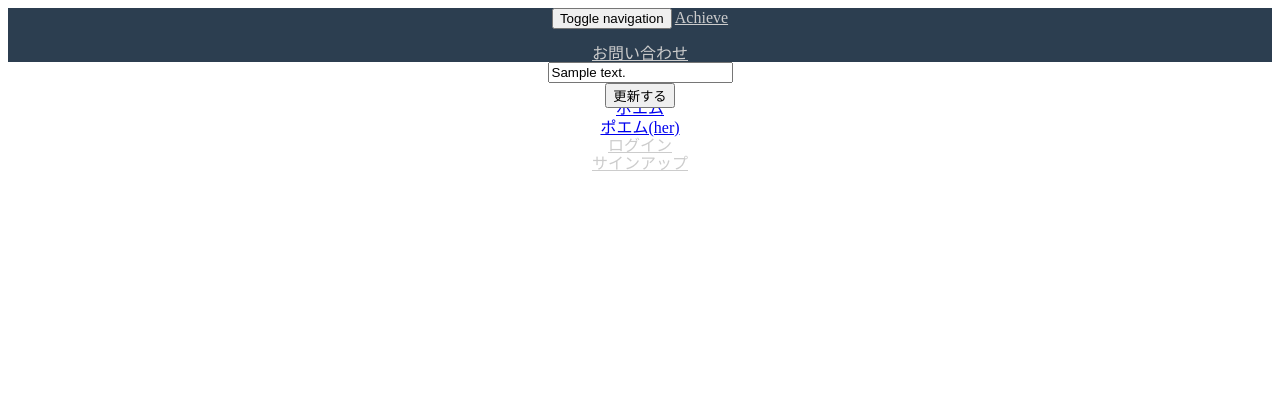
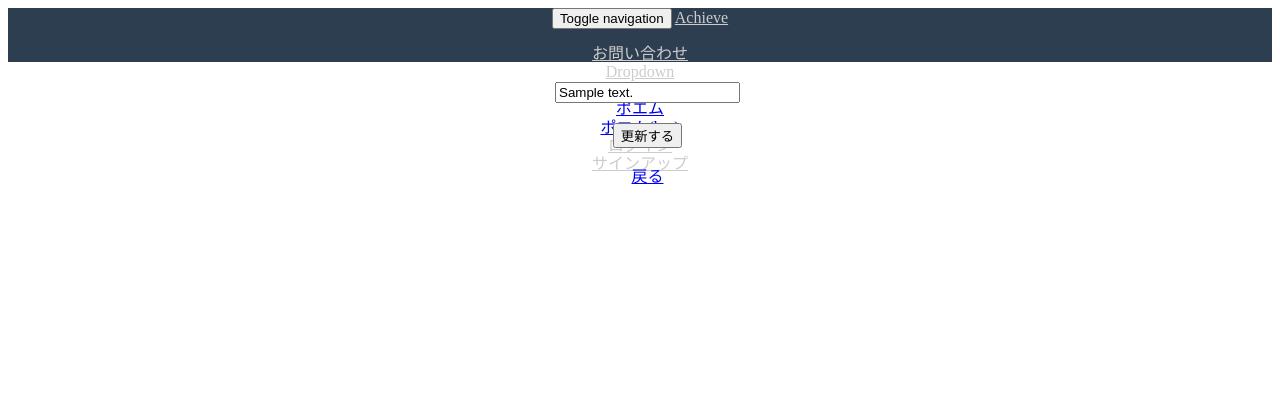
Before and after one commit to Wataru-Inoue/achieve, a Rails app: page /blogs/1/comments/1/edit in a window 1280 px wide. Shown: the top 420 px of the page. Run offline with Rails 7, Linux system fonts and the light colour scheme; tables that the repository leaves empty hold one stand-in row (values such as "Sample post"); data that the repository does not hold is empty; style sheets or scripts are compiled from the project's sources; parts of the project's set-up code (start-up, migrations or seed data) failed here and were passed over; some libraries are stand-ins or nearby versions.

Commit message:
View customize

```diff
--- a/app/assets/stylesheets/comments.scss
+++ b/app/assets/stylesheets/comments.scss
@@ -19,3 +19,8 @@
 .left {
 text-align: left;
 }
+
+.commentBtn{
+  margin-top: 20px;
+  margin-bottom: 20px;
+}
--- a/app/views/comments/edit.html.erb
+++ b/app/views/comments/edit.html.erb
@@ -1,3 +1,6 @@
+<div class="container">
+  <div class="wrapper col-md-8 col-md-offset-2 col-sm-10">
+    <div>
       <%=form_for([@comment.blog, @comment]) do |f| %>
       <% if @comment.errors.any? %>
         <div id="error_explanation">
@@ -14,7 +17,11 @@
       <div class="field">
         <%= f.text_field :content, placeholder: "内容", class: "form-control"  %>
       </div>
-<div class="actions">
+      <div class="actions commentBtn">
         <%= f.submit %>
       </div>
       <% end %>
+      <%= link_to '戻る', blog_path(@comment.blog) %>
+    </div>
+  </div>
+</div>
```
Lines whose indentation alone changed are shown as unchanged.
